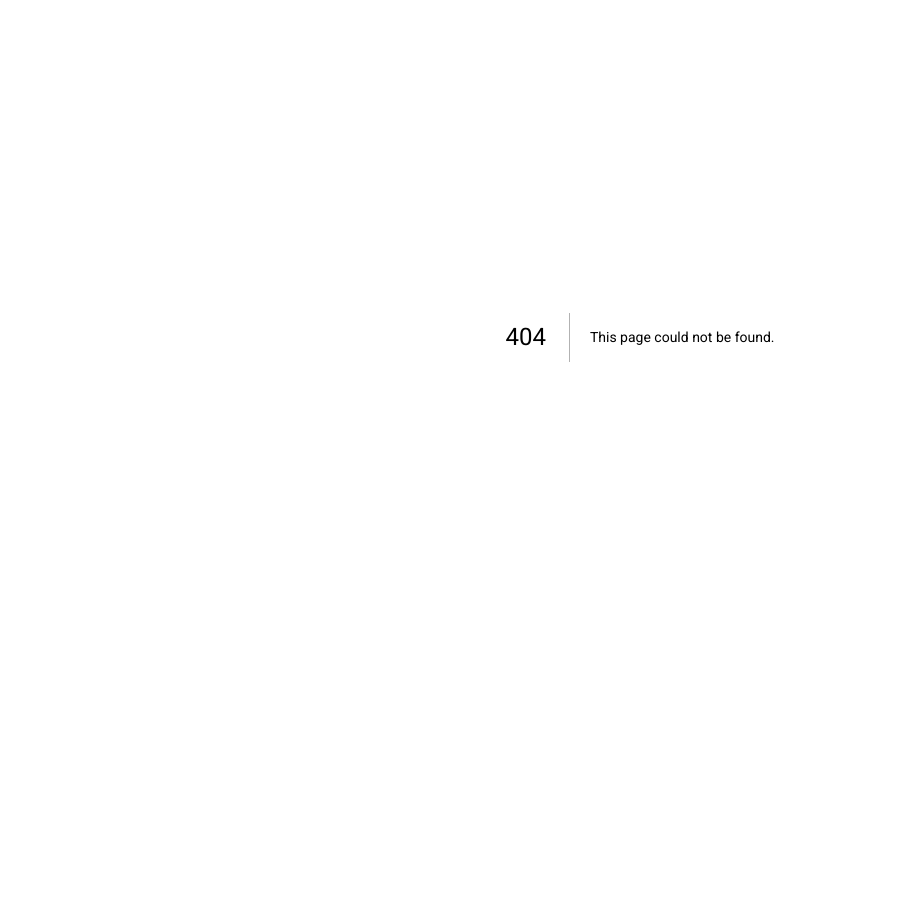
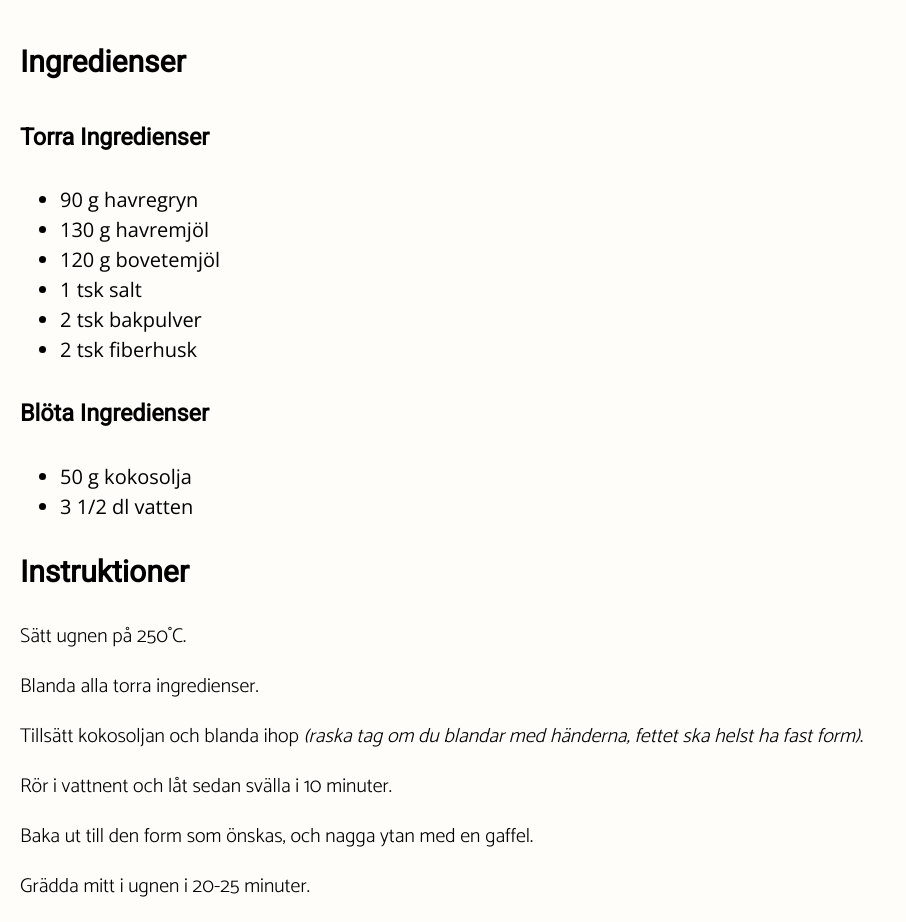
Before and after one commit to w1nston/amsenwallander.se, a Next.js app: page /recipes/havrescones in a window 1280 px wide. Before the commit this address had no page. Shown: the part 173-1095 px from the top of the page, without its empty margins (0-906 px from the left). Before the commit the page ends 910 px from the top, so only its background shows below. Built offline with nearby package versions, Linux system fonts and the light colour scheme.

Commit message:
Add havrescones. (#18)

```diff
--- a/pages/recipes/guacemole.mdx
+++ b/pages/recipes/guacamole.mdx
@@ -1,6 +1,6 @@
 import InternalRecipeLink from '../../components/recipe/InternalRecipeLink';
 
-# Guacemole
+# Guacamole
 
 ## Ingredienser
 
--- /dev/null
+++ b/pages/recipes/havrescones.mdx
@@ -0,0 +1,31 @@
+# Havrescones
+
+## Ingredienser
+
+### Torra Ingredienser
+
+- 90 g havregryn
+- 130 g havremjöl
+- 120 g bovetemjöl
+- 1 tsk salt
+- 2 tsk bakpulver
+- 2 tsk fiberhusk
+
+### Blöta Ingredienser
+
+- 50 g kokosolja
+- 3 1/2 dl vatten
+
+## Instruktioner
+
+Sätt ugnen på 250˚C.
+
+Blanda alla torra ingredienser.
+
+Tillsätt kokosoljan och blanda ihop _(raska tag om du blandar med händerna, fettet ska helst ha fast form)_.
+
+Rör i vattnent och låt sedan svälla i 10 minuter.
+
+Baka ut till den form som önskas, och nagga ytan med en gaffel.
+
+Grädda mitt i ugnen i 20-25 minuter.
--- a/pages/recipes/jalapeno-popper-burgers.mdx
+++ b/pages/recipes/jalapeno-popper-burgers.mdx
@@ -38,7 +38,7 @@ en skiva ost på hamburgarna.
 
 ## Förslag på tillbehör
 
-- <InternalRecipeLink path="guacemole" text="Guacemole" />
+- <InternalRecipeLink path="guacamole" text="Guacamole" />
 - <InternalRecipeLink path="fuskaioli" text="Fuskaioli" />
 - Tomat
 - Sallad
```
Also changed, not shown: metadata/recipes/guacamole.json (added, +7 -0 lines), metadata/recipes/guacemole.json (deleted, +0 -7 lines), metadata/recipes/havrescones.json (added, +7 -0 lines).
